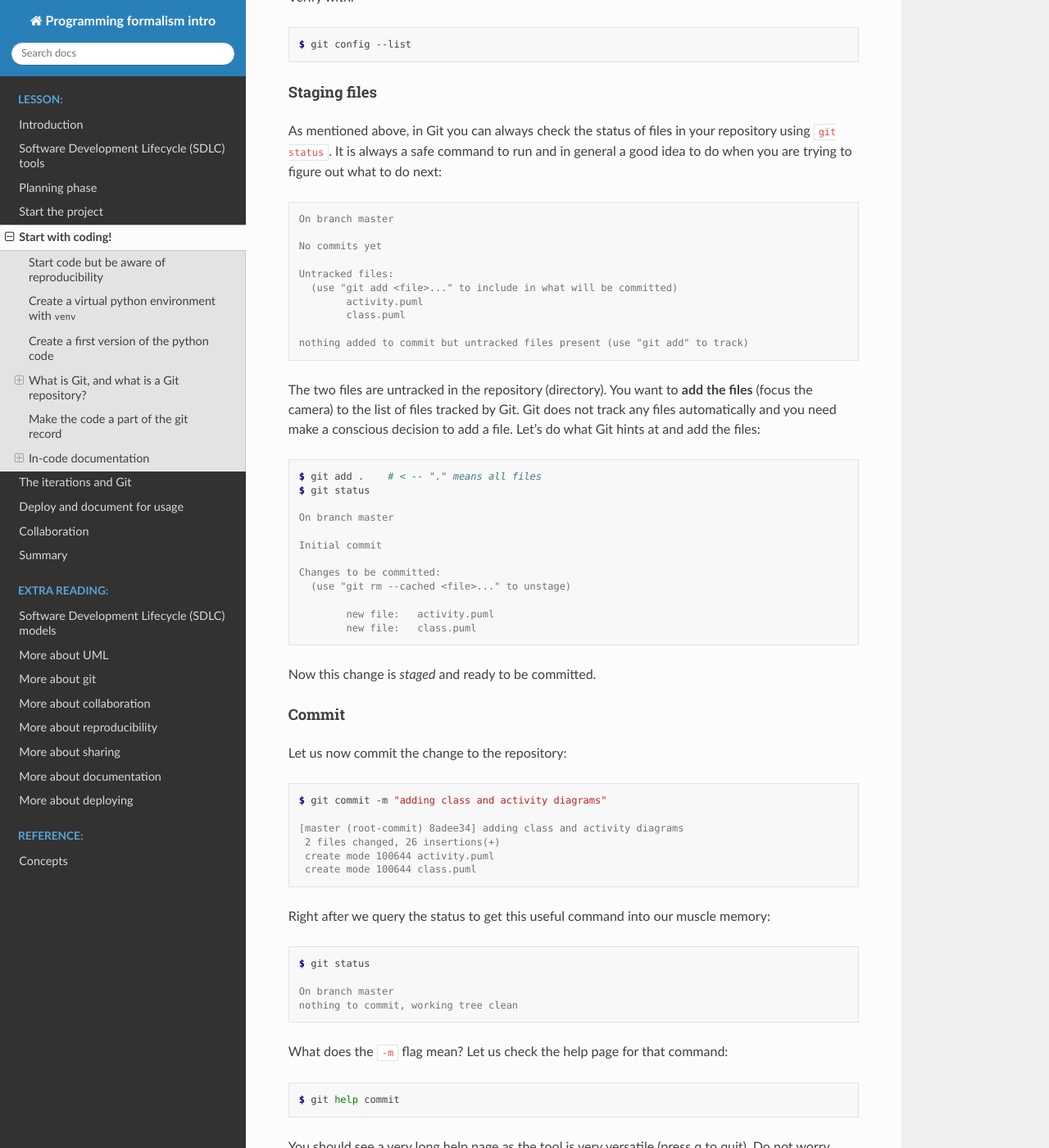
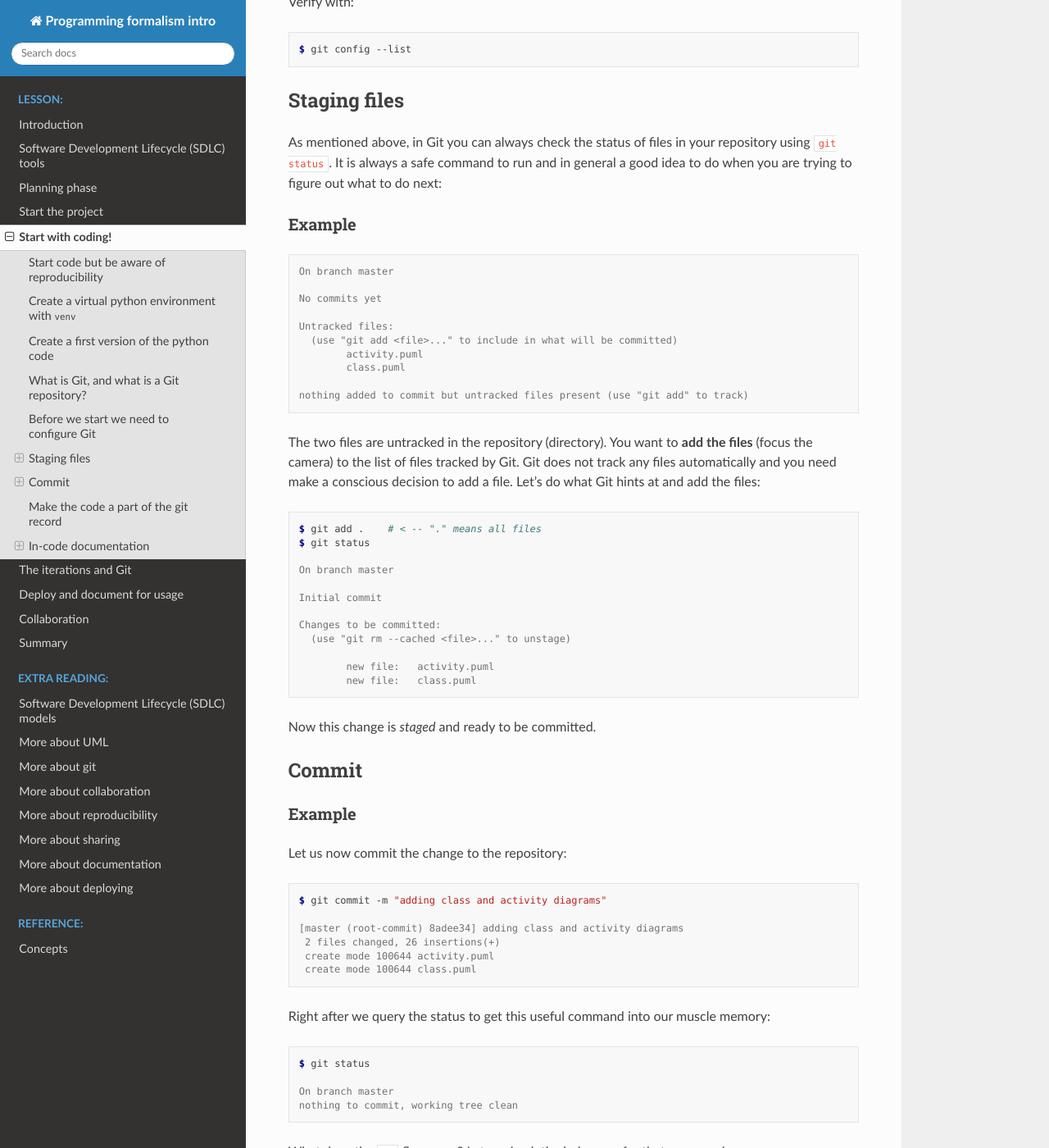
Before and after one commit to UPPMAX/programming_formalisms_intro, a Sphinx documentation site: the page built from doc/startup_code.md, in a window 1280 px wide and 1400 px high, scrolled down 3725 px. Shown: the whole window at 82% size. Built offline with Sphinx 7.4.7 and the Read the Docs theme 2.0.0, drawn with Linux system fonts in a browser that asks for light colours; pages that are not in the unit, such as notebooks, are missing from menus.

Commit message:
format git startup_code.md

````diff
--- a/doc/startup_code.md
+++ b/doc/startup_code.md
@@ -164,7 +164,7 @@ plt.savefig('../Figures/planet_earth.png', dpi=100, bbox_inches='tight')
 - We synchronize commits between local and remote with `git fetch`/`git pull` and `git push`.
 ```
 
-### Before we start we need to configure Git
+## Before we start we need to configure Git
 
 ```{prereq}
 
@@ -205,12 +205,14 @@ $ git config --list
 ```
 
 
-#### Staging files
+## Staging files
 
 
 As mentioned above, in Git you can always check the status of files in your repository using
 `git status`. It is always a safe command to run and in general a good idea to
 do when you are trying to figure out what to do next:
+
+### Example
 
 ```console
 On branch master
@@ -249,8 +251,9 @@ Changes to be committed:
 
 Now this change is *staged* and ready to be committed.
 
-#### Commit
+## Commit
 
+### Example
 Let us now commit the change to the repository:
 
 ```console
````
